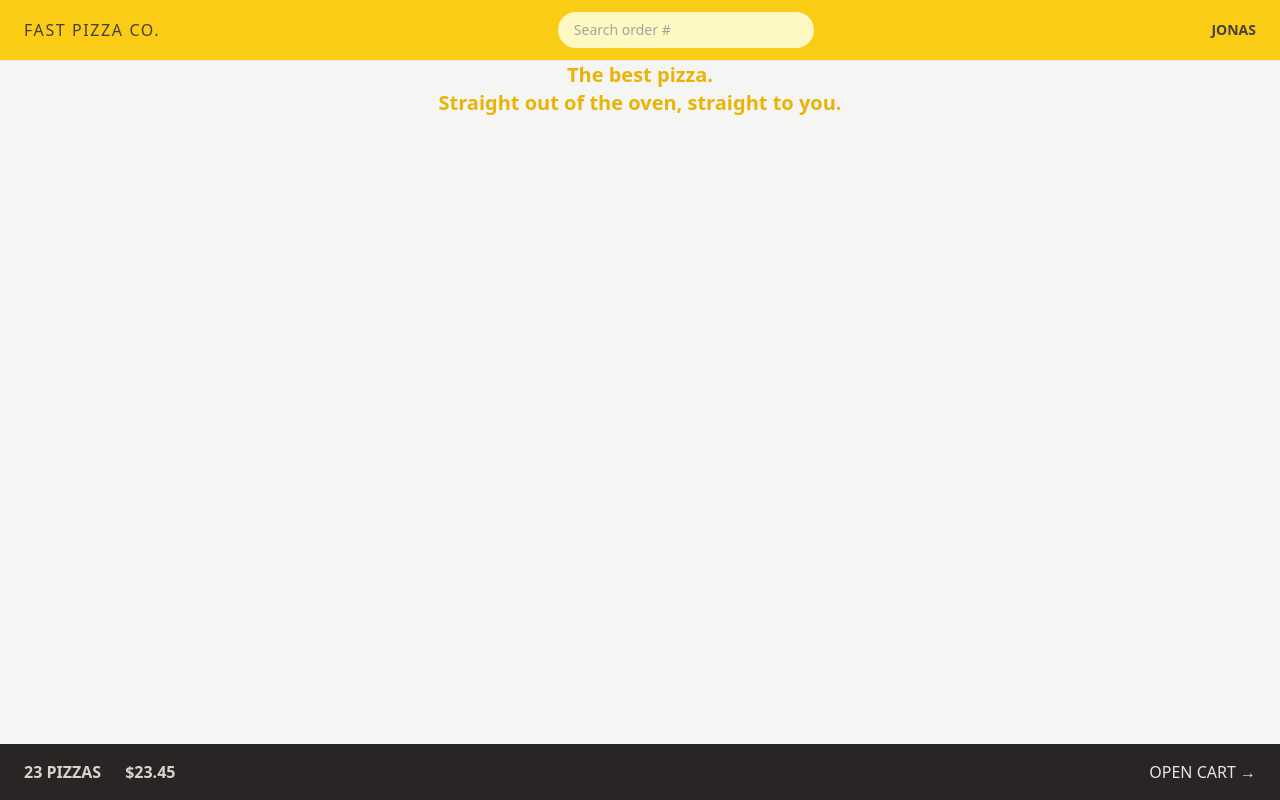
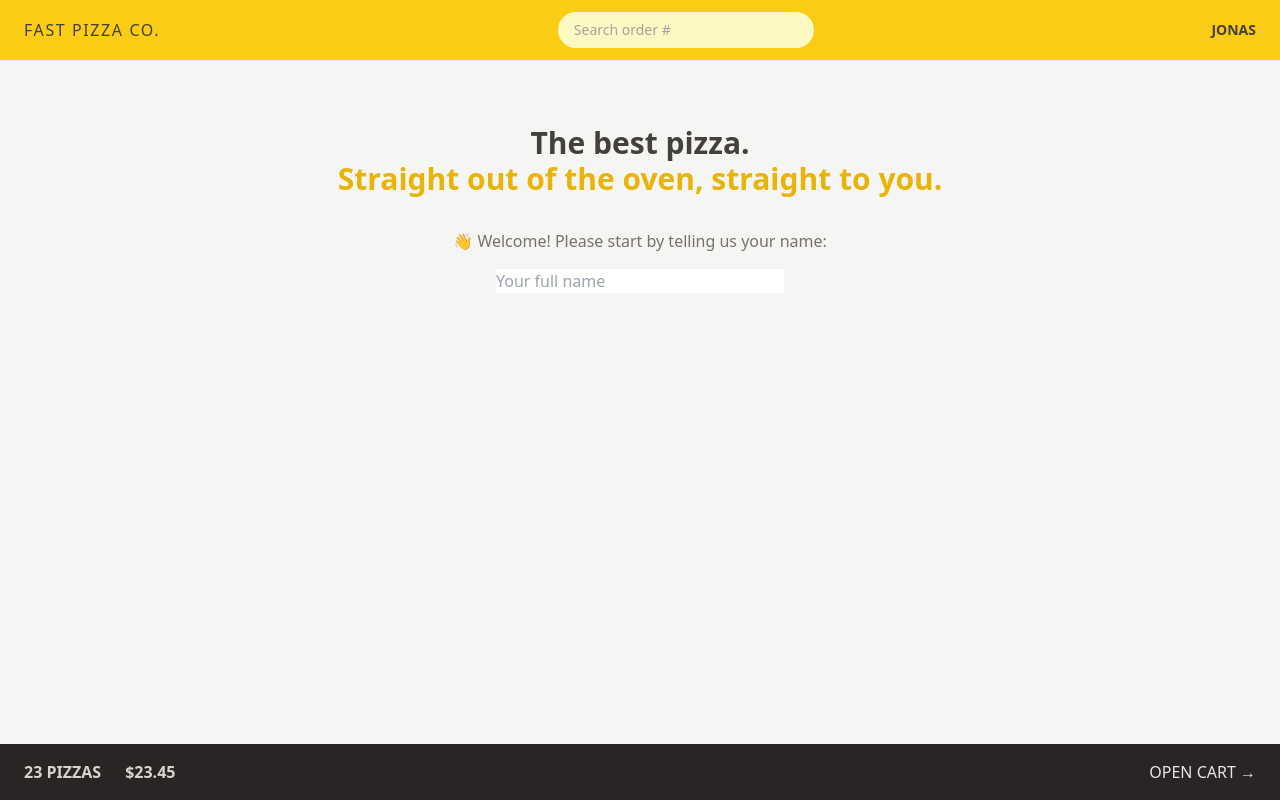
Before and after one commit to Nifemiasaolu/Fast_Pizza, a React (Vite) app: page / in a window 1280 px wide. Built offline with nearby package versions, Linux system fonts and the light colour scheme.

Commit message:
Home style

```diff
--- a/src/UI/Home.jsx
+++ b/src/UI/Home.jsx
@@ -1,11 +1,16 @@
+import CreateUser from "../Features/User/CreateUser";
+
 function Home() {
   return (
-    <div>
-      <h1 className="text-center text-xl font-semibold text-yellow-500">
+    <div className="my-10 px-4 text-center sm:my-16">
+      <h1 className="mb-8 text-xl font-semibold md:text-3xl">
         The best pizza.
         <br />
-        Straight out of the oven, straight to you.
+        <span className="text-yellow-500">
+          Straight out of the oven, straight to you.
+        </span>
       </h1>
+      <CreateUser />
     </div>
   );
 }
```
